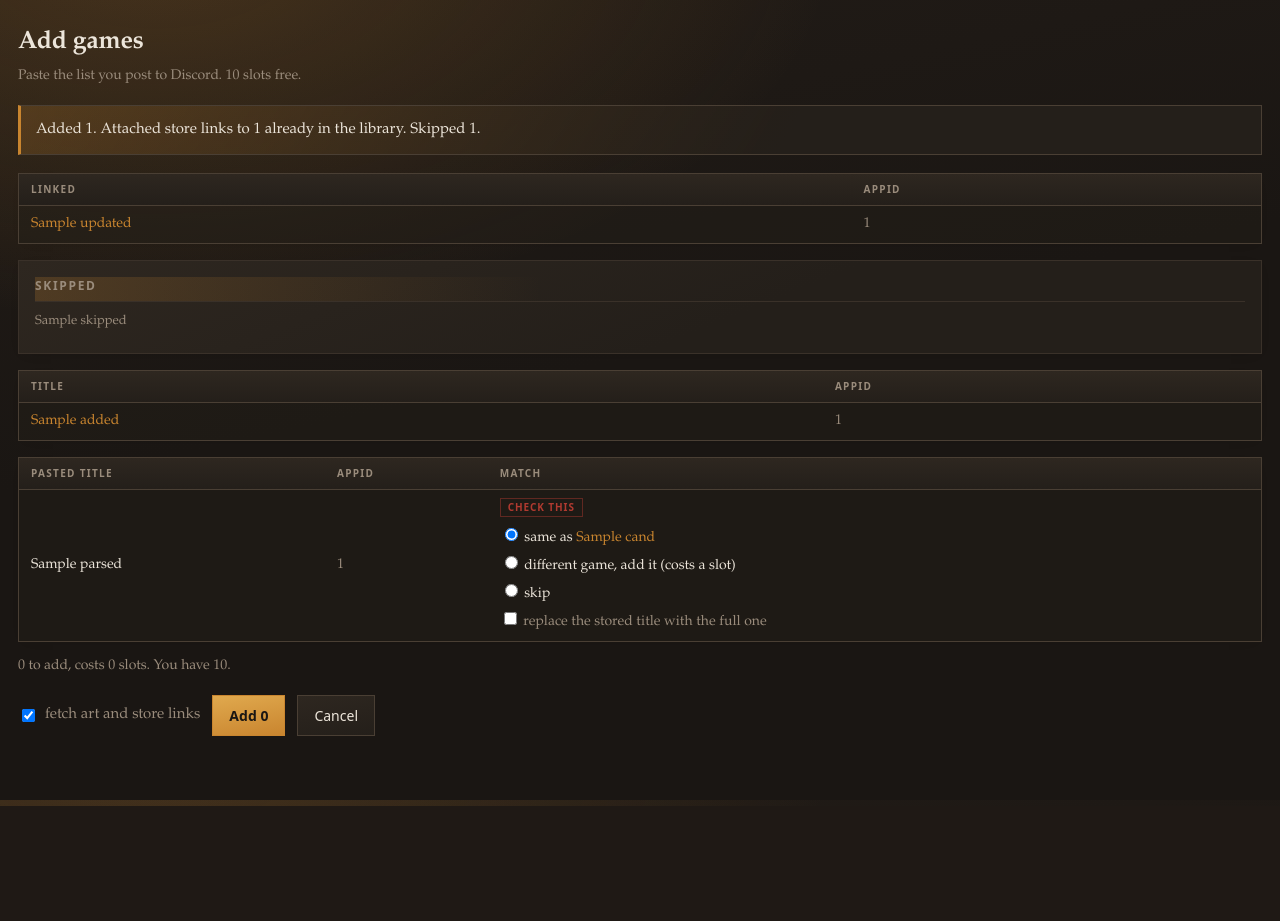
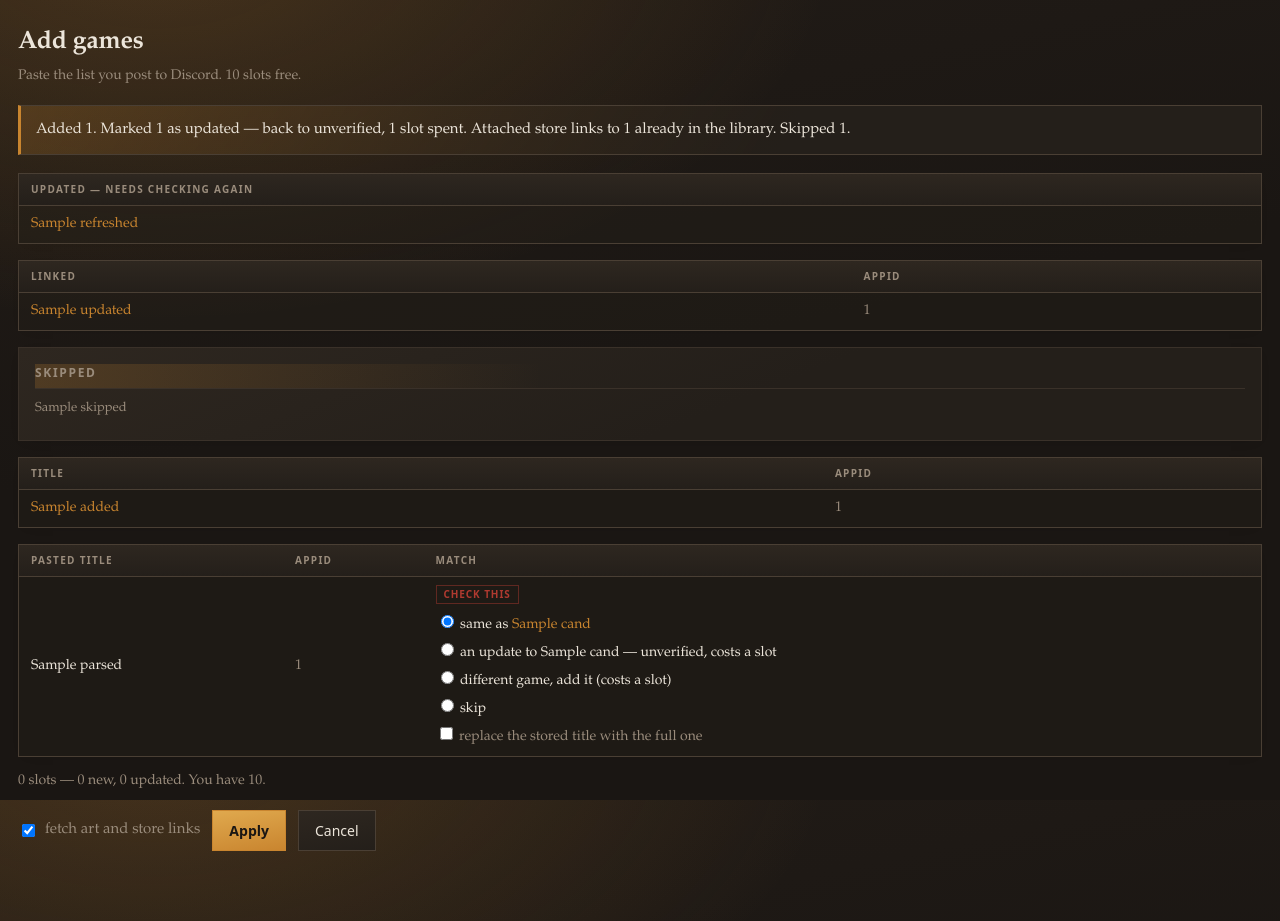
Before and after one commit to ramblepaw/gamerank, a FastAPI app: template app/templates/add.html in a window 1280 px wide. Before the commit the page ends 806 px from the top, so only its background shows below. Run offline with FastAPI, Linux system fonts and the light colour scheme; the template is opened without the code that fills it: most values are stand-ins (such as "Sample title", 1, 10 or a date in 2020).

Commit message:
Handle updated games through the Add screen
Pasting a game already in the library only ever attached a missing store link.
Nothing recorded that a new build had landed, so an updated game kept its old
verified state and never resurfaced.

Marking one as an update now sends it back to unverified and spends a slot -
the same cost as a new game, because it is the same download-and-check work,
and an update is the likeliest moment for something that used to run to stop
running. The grade and playtime survive, since those are opinions about the
game rather than the build, and any broken state is cleared because the update
may be the fix.

It is never inferred. Existing titles default to "leave it alone", so pasting
the same list twice is harmless rather than quietly charging slots and
unverifying the library. The running total counts updates alongside new games,
so the slot cost on the button is the real one.

Co-Authored-By: Claude Opus 5 <noreply@anthropic.com>

```diff
--- a/app/main.py
+++ b/app/main.py
@@ -646,8 +646,25 @@ def add_preview(request: Request, text: str = Form(...), user=Depends(require_us
 async def add_confirm(request: Request, text: str = Form(...), fetch: str = Form(""),
                       user=Depends(require_user)):
     items = paste.parse(text)
-    added, updated, skipped = [], [], []
+    added, updated, refreshed, skipped = [], [], [], []
     form = await request.form()
+
+    def mark_updated(conn, game_id, item):
+        """A new build of a game already on the server.
+
+        It costs a slot and goes back to unverified, because re-downloading and
+        re-checking it is the same work as a new game - and an update is the
+        most likely moment for something that used to run to stop running. The
+        grade and playtime survive; those are opinions about the game, not the
+        build. Any broken state is cleared, since the update may well be the fix.
+        """
+        conn.execute(
+            "UPDATE games SET verified = 0, verified_by = NULL, verified_at = NULL,"
+            " broken = 0, broken_status = NULL, last_updated = ?, updated_at = ?"
+            " WHERE id = ?", (today(), now(), game_id))
+        slots.spend(conn, game_id, user["id"], "updated")
+        log_audit(conn, game_id, user["id"], "updated", "new build, back to unverified")
+        refreshed.append({"id": game_id, "title": item["title"]})
 
     def link_to(conn, game_id, item, retitle=False):
         """Attach the pasted link to a row that already exists. No slot spent."""
@@ -672,15 +689,25 @@ async def add_confirm(request: Request, text: str = Form(...), fetch: str = Form
             decision = str(form.get("decision_%d" % i, "")).strip()
 
             if found["kind"] == "exact":
+                gid = found["game"]["id"]
                 if item["steam_appid"] or item["url"]:
-                    link_to(conn, found["game"]["id"], item)
-                else:
+                    link_to(conn, gid, item)
+                elif decision != "update":
                     skipped.append(item["title"])
+                # An update is never assumed - pasting the same list twice
+                # would otherwise charge slots and unverify everything again.
+                if decision == "update":
+                    mark_updated(conn, gid, item)
                 continue
 
             if found["kind"] == "near":
                 # Nothing happens to a near match unless it was confirmed on
                 # the preview screen.
+                if decision.startswith("update:"):
+                    gid = int(decision.split(":", 1)[1])
+                    link_to(conn, gid, item, retitle=(form.get("retitle_%d" % i) == "1"))
+                    mark_updated(conn, gid, item)
+                    continue
                 if decision.startswith("link:"):
                     gid = int(decision.split(":", 1)[1])
                     link_to(conn, gid, item, retitle=(form.get("retitle_%d" % i) == "1"))
@@ -710,7 +737,8 @@ async def add_confirm(request: Request, text: str = Form(...), fetch: str = Form
 
     exporter.export(tag="add")
     return render(request, "add.html", user=user, parsed=None,
-                  result={"added": added, "updated": updated, "skipped": skipped})
+                  result={"added": added, "updated": updated,
+                          "refreshed": refreshed, "skipped": skipped})
 
 
 # ----------------------------------------------------------------------- wishlist
--- a/app/templates/add.html
+++ b/app/templates/add.html
@@ -9,9 +9,20 @@
 {% if result %}
   <div class="flash">
     Added {{ result.added | length }}.
+    {% if result.refreshed %}Marked {{ result.refreshed | length }} as updated &mdash;
+      back to unverified, {{ result.refreshed | length }} slot{{ '' if result.refreshed | length == 1 else 's' }} spent.{% endif %}
     {% if result.updated %}Attached store links to {{ result.updated | length }} already in the library.{% endif %}
     {% if result.skipped %}Skipped {{ result.skipped | length }}.{% endif %}
   </div>
+  {% if result.refreshed %}
+  <div class="tablewrap" style="margin-bottom:16px">
+    <table><thead><tr><th>Updated &mdash; needs checking again</th></tr></thead><tbody>
+      {% for u in result.refreshed %}
+      <tr><td><a href="/game/{{ u.id }}">{{ u.title }}</a></td></tr>
+      {% endfor %}
+    </tbody></table>
+  </div>
+  {% endif %}
   {% if result.updated %}
   <div class="tablewrap" style="margin-bottom:16px">
     <table><thead><tr><th>Linked</th><th>AppID</th></tr></thead><tbody>
@@ -56,7 +67,18 @@
             <td class="wrap">
               {% if p.match.kind == 'exact' %}
                 <span class="tag ok">in library</span>
-                <span style="color:var(--dim)">link attached, no slot</span>
+                <div style="margin-top:6px">
+                  <label style="display:block;margin-bottom:4px">
+                    <input type="radio" name="decision_{{ p.i }}" value="skip" checked
+                           style="width:auto" onchange="recount()">
+                    leave it alone
+                  </label>
+                  <label style="display:block">
+                    <input type="radio" name="decision_{{ p.i }}" value="update"
+                           class="isupdate" style="width:auto" onchange="recount()">
+                    this is an update &mdash; back to unverified, costs a slot
+                  </label>
+                </div>
               {% elif p.match.kind == 'new' %}
                 <span class="tag warn">not found</span>
                 <span style="color:var(--dim)">will be added, costs a slot</span>
@@ -66,12 +88,18 @@
                   {% for cand in p.match.candidates %}
                   <label style="display:block;margin-bottom:4px">
                     <input type="radio" name="decision_{{ p.i }}" value="link:{{ cand.id }}"
-                           style="width:auto" {{ 'checked' if loop.first }}>
+                           style="width:auto" onchange="recount()" {{ 'checked' if loop.first }}>
                     same as <a href="/game/{{ cand.id }}" target="_blank">{{ cand.title }}</a>
+                  </label>
+                  <label style="display:block;margin-bottom:4px">
+                    <input type="radio" name="decision_{{ p.i }}" value="update:{{ cand.id }}"
+                           class="isupdate" style="width:auto" onchange="recount()">
+                    an update to {{ cand.title }} &mdash; unverified, costs a slot
                   </label>
                   {% endfor %}
                   <label style="display:block;margin-bottom:4px">
-                    <input type="radio" name="decision_{{ p.i }}" value="new" style="width:auto">
+                    <input type="radio" name="decision_{{ p.i }}" value="new"
+                           class="isnew" style="width:auto" onchange="recount()">
                     different game, add it (costs a slot)
                   </label>
                   <label style="display:block;margin-bottom:4px">
@@ -90,17 +118,38 @@
         </tbody>
       </table>
     </div>
-    <p class="sub">
+    <p class="sub" id="tally" data-base="{{ new_count }}" data-balance="{{ slots.balance }}">
       {{ new_count }} to add, costs {{ new_count }} slot{{ "" if new_count == 1 else "s" }}. You have {{ slots.balance }}.
       {% if near_count %}{{ near_count }} need{{ 's' if near_count == 1 else '' }} a decision above.{% endif %}
-      {% if new_count > slots.balance %}<span class="tag no">short by {{ new_count - slots.balance }}</span>{% endif %}</p>
+    </p>
     <div class="row">
       <label style="display:flex;gap:7px;align-items:center;color:var(--dim)">
         <input type="checkbox" name="fetch" value="1" checked style="width:auto"> fetch art and store links
       </label>
-      <button class="primary" type="submit">Add {{ new_count }}</button>
+      <button class="primary" type="submit" id="gobtn">Apply</button>
       <a class="btn" href="/add">Cancel</a>
     </div>
+
+<script>
+// An update costs a slot exactly like a new game, so the running total has to
+// count both or the "short by" warning would be wrong.
+function recount() {
+  var tally = document.getElementById('tally');
+  var base = parseInt(tally.dataset.base, 10);
+  var balance = parseInt(tally.dataset.balance, 10);
+  var updates = document.querySelectorAll('input.isupdate:checked').length;
+  var extras = document.querySelectorAll('input.isnew:checked').length;
+  var adds = base + extras, cost = adds + updates;
+  var text = cost + ' slot' + (cost === 1 ? '' : 's') + ' — '
+           + adds + ' new, ' + updates + ' updated. You have ' + balance + '.';
+  if (cost > balance) text += '  Short by ' + (cost - balance) + '.';
+  tally.textContent = text;
+  tally.style.color = cost > balance ? 'var(--bad)' : '';
+  document.getElementById('gobtn').textContent =
+    cost ? 'Apply — ' + cost + ' slot' + (cost === 1 ? '' : 's') : 'Apply';
+}
+recount();
+</script>
   </form>
 {% else %}
   <form method="post" action="/add/preview">
```
